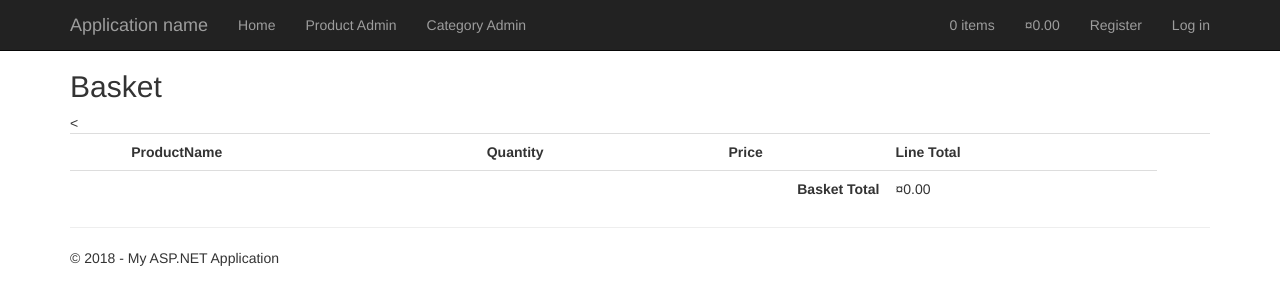
After one commit to nop158/MyShop, an ASP.NET MVC app: template MyShop/MyShop.WebUI/Views/Basket/Index.cshtml in a window 1280 px wide. The commit adds this page. Shown: the top 305 px of the page. Run offline with ASP.NET Core 8 and stand-ins for ASP.NET MVC 5, Linux system fonts and the light colour scheme; the template is opened without the code that fills it, so the values that code supplies are empty; the project's own start-up code is not run, and a stand-in starts its controllers and pages; some libraries are stand-ins or nearby versions.

Commit message:
UI Basket

```diff
--- a/MyShop/MyShop.WebUI/App_Start/UnityConfig.cs
+++ b/MyShop/MyShop.WebUI/App_Start/UnityConfig.cs
@@ -2,6 +2,7 @@ using MyShop.Core.Contract;
 using MyShop.Core.Models;
 using MyShop.DataAccess.InMemory;
 using MyShop.DataAccess.SQL;
+using MyShop.Services;
 using System;
 
 using Unity;
@@ -47,6 +48,9 @@ namespace MyShop.WebUI
             // TODO: Register your type's mappings here.
             container.RegisterType<IRepository<Product>, SQLRepository<Product>>();
             container.RegisterType<IRepository<ProductCategory>, SQLRepository<ProductCategory>>();
+            container.RegisterType<IRepository<Basket>, SQLRepository<Basket>>();
+            container.RegisterType<IRepository<BasketItem>, SQLRepository<BasketItem>>();
+            container.RegisterType<IBasketService, BasketService>();
         }
     }
 }
--- /dev/null
+++ b/MyShop/MyShop.WebUI/Views/Basket/BasketSummary.cshtml
@@ -0,0 +1,7 @@
+@model MyShop.Core.ViewModels.BasketSummaryViewModel
+
+<ul class="nav navbar-nav navbar-right">
+    <li><a href="@Url.Action("Index","Basket")">@Model.BasketCount items</a></li>
+    <li><a href="@Url.Action("Index","Basket")">@String.Format("{0:c}", @Model.BasketTotal)</a></li>
+
+</ul>
--- /dev/null
+++ b/MyShop/MyShop.WebUI/Views/Basket/Index.cshtml
@@ -0,0 +1,58 @@
+@model IEnumerable<MyShop.Core.ViewModels.BasketItemViewModel>
+
+@{
+    ViewBag.Title = "Basket";
+}
+
+<h2>Basket</h2>
+
+
+<table class="table">
+    <tr>
+        <
+        <th></th>
+        <th>
+            @Html.DisplayNameFor(model => model.ProductName)
+        </th>
+        <th>
+            @Html.DisplayNameFor(model => model.Quantity)
+        </th>
+
+        <th>
+            @Html.DisplayNameFor(model => model.Price)
+        </th>
+        <th>
+            Line Total
+        </th>
+        <th></th>
+    </tr>
+
+    @foreach (var item in Model)
+    {
+        <tr>
+            <td><img style="height:50px;" class="img" src="~/Content/ProductImages/@item.Image" /></td>
+            <td>
+                @Html.DisplayFor(modelItem => item.ProductName)
+            </td>
+            <td>
+                @Html.DisplayFor(modelItem => item.Quantity)
+            </td>
+
+            <td>
+                @String.Format("{0:c}", item.Price)
+            </td>
+            <td>
+                @String.Format("{0:c}", item.Price * item.Quantity)
+            </td>
+
+            <td>
+                <a href="@Url.Action("RemoveFromBasket","Basket",new { Id=item.Id})" class="btn btn-danger">Delete</a>
+            </td>
+        </tr>
+    }
+    <tr>
+        <td colspan="4" style="text-align:right"><strong>Basket Total</strong></td>
+        <td>@String.Format("{0:c}", (from p in Model select p.Price * p.Quantity).Sum())</td>
+    </tr>
+
+</table>
--- a/MyShop/MyShop.WebUI/Views/Home/Details.cshtml
+++ b/MyShop/MyShop.WebUI/Views/Home/Details.cshtml
@@ -28,7 +28,7 @@
                 @Html.DisplayFor(model => model.Price)
             </dd>
             <dt></dt>
-            <dd><a href="#" class="btn btn-default">Add To Basket</a></dd>
+            <dd><a href="@Url.Action("AddToBasket", "Basket", new { Id = Model.Id })" class="btn btn-default">Add To Basket</a></dd>
             <dt></dt>
             <dd>@Html.ActionLink("Back to List", "Index")</dd>
         </dl>
--- a/MyShop/MyShop.WebUI/Views/Home/Index.cshtml
+++ b/MyShop/MyShop.WebUI/Views/Home/Index.cshtml
@@ -31,7 +31,7 @@
                 <h4>@item.Price</h4>
             </div>
             <div class="col-md-12">
-                <a href="#" class="btn btn-default">Add to basket</a>
+                <a href="@Url.Action("AddToBasket", "Basket", new { Id = item.Id })" class="btn btn-default">Add to basket</a>
             </div>
         </div>
     }
--- a/MyShop/MyShop.WebUI/Views/Shared/_Layout.cshtml
+++ b/MyShop/MyShop.WebUI/Views/Shared/_Layout.cshtml
@@ -26,6 +26,9 @@
                     <li>@Html.ActionLink("Category Admin", "Index", "ProductCategoryManager")</li>
                 </ul>
                 @Html.Partial("_LoginPartial")
+                @{
+                    Html.RenderAction("BasketSummary", "Basket");
+                }
             </div>
         </div>
     </div>
```
Also changed, not shown: MyShop/MyShop.Services/BasketService.cs (+2 -5 lines), MyShop/MyShop.WebUI/Controllers/BasketController.cs (added, +41 -0 lines), MyShop/MyShop.WebUI/Content/ProductImages/63e03c52-029f-4be0-98b4-3785857033fb.png (added), MyShop/MyShop.WebUI/Content/ProductImages/7c5777f4-abab-4e0a-8030-56284f53611f.png (added), MyShop/MyShop.WebUI/Content/ProductImages/eedaa593-b73c-476e-91b7-73260f0cb938.png (added), MyShop/MyShop.WebUI/MyShop.WebUI.csproj.
